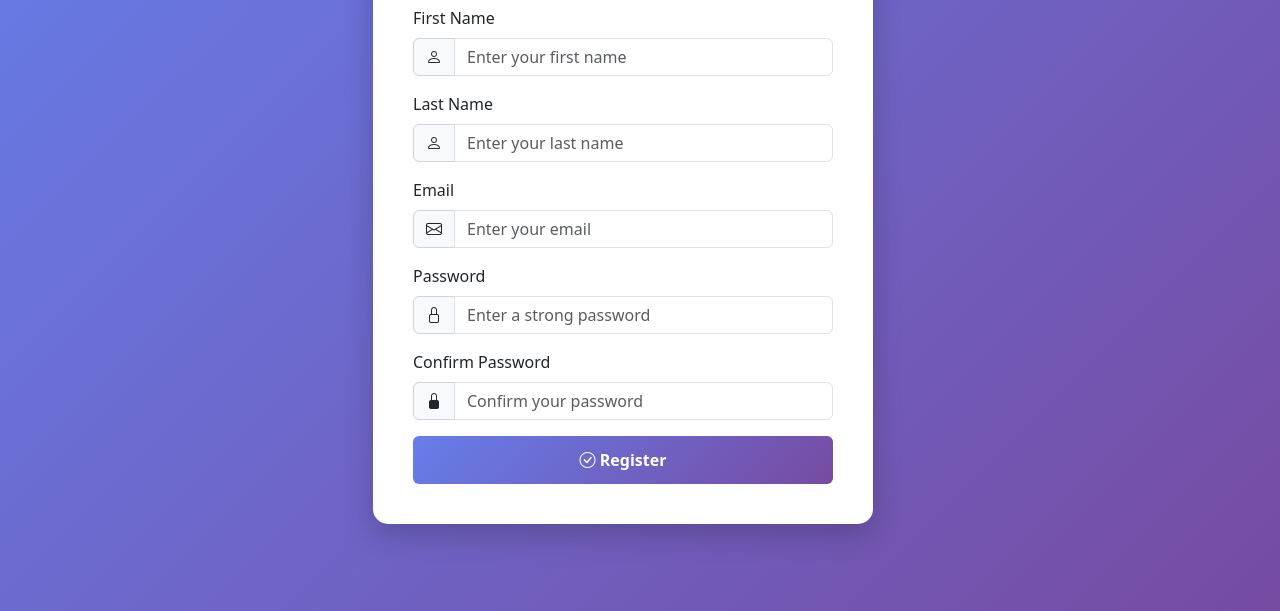
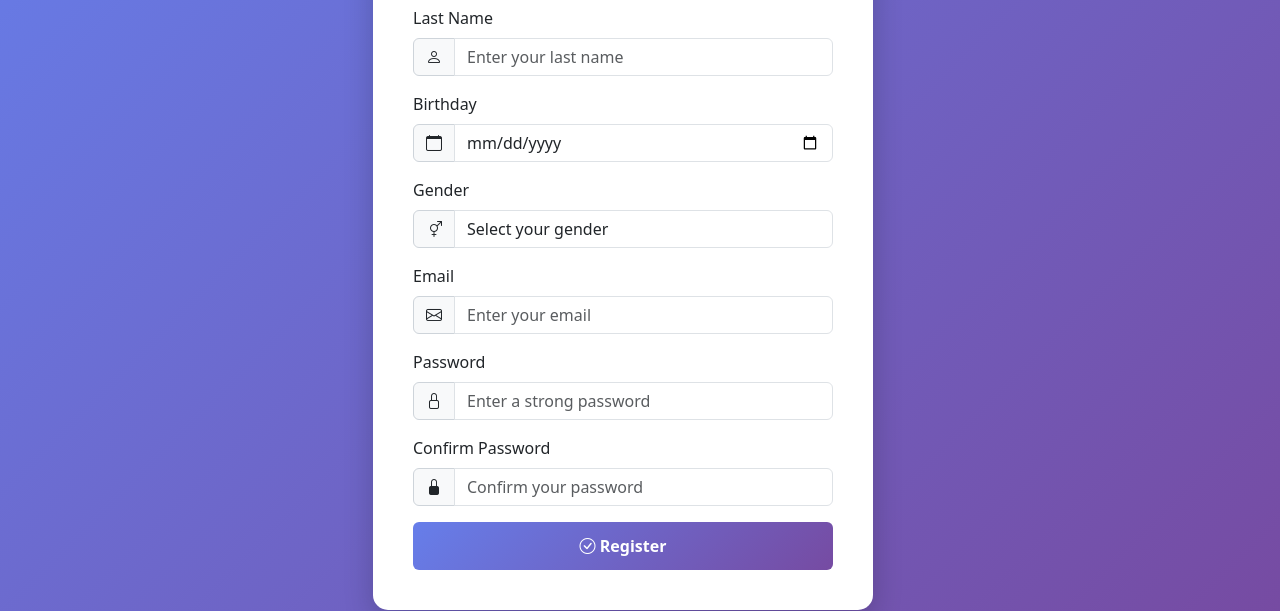
Before and after one commit to juntaror/registrationformwithvalidation, a plain HTML site: page index.html in a window 1280 px wide. Shown: the part 189-800 px from the top of the page. Drawn offline with nearby package versions, Linux system fonts and the light colour scheme.

Commit message:
Update index.html

```diff
--- a/index.html
+++ b/index.html
@@ -112,6 +112,26 @@
                             </div>
                         </div>
                         <div class="mb-3">
+                            <label for="birthday" class="form-label">Birthday</label>
+                            <div class="input-group">
+                                <span class="input-group-text"><i class="bi bi-calendar"></i></span>
+                                <input type="date" class="form-control" id="birthday" name="birthday" required>
+                            </div>
+                        </div>
+                        <div class="mb-3">
+                            <label for="gender" class="form-label">Gender</label>
+                            <div class="input-group">
+                                <span class="input-group-text"><i class="bi bi-gender-ambiguous"></i></span>
+                                <select class="form-control" id="gender" name="gender" required>
+                                    <option value="">Select your gender</option>
+                                    <option value="male">Male</option>
+                                    <option value="female">Female</option>
+                                    <option value="other">Other</option>
+                                    <option value="prefer-not-to-say">Prefer not to say</option>
+                                </select>
+                            </div>
+                        </div>
+                        <div class="mb-3">
                             <label for="email" class="form-label">Email</label>
                             <div class="input-group">
                                 <span class="input-group-text"><i class="bi bi-envelope"></i></span>
@@ -148,6 +168,8 @@
 
             const firstName = document.getElementById('firstName').value.trim();
             const lastName = document.getElementById('lastName').value.trim();
+            const birthday = document.getElementById('birthday').value;
+            const gender = document.getElementById('gender').value;
             const email = document.getElementById('email').value.trim();
             const password = document.getElementById('password').value;
             const confirmPassword = document.getElementById('confirmPassword').value;
@@ -156,6 +178,16 @@
 
             if (!firstName) errors.push('First name is required.');
             if (!lastName) errors.push('Last name is required.');
+            if (!birthday) {
+                errors.push('Birthday is required.');
+            } else {
+                const birthDate = new Date(birthday);
+                const today = new Date();
+                if (birthDate > today) {
+                    errors.push('Birthday cannot be in the future.');
+                }
+            }
+            if (!gender) errors.push('Gender is required.');
             if (!email) {
                 errors.push('Email is required.');
             } else if (!/\S+@\S+\.\S+/.test(email)) {
```
